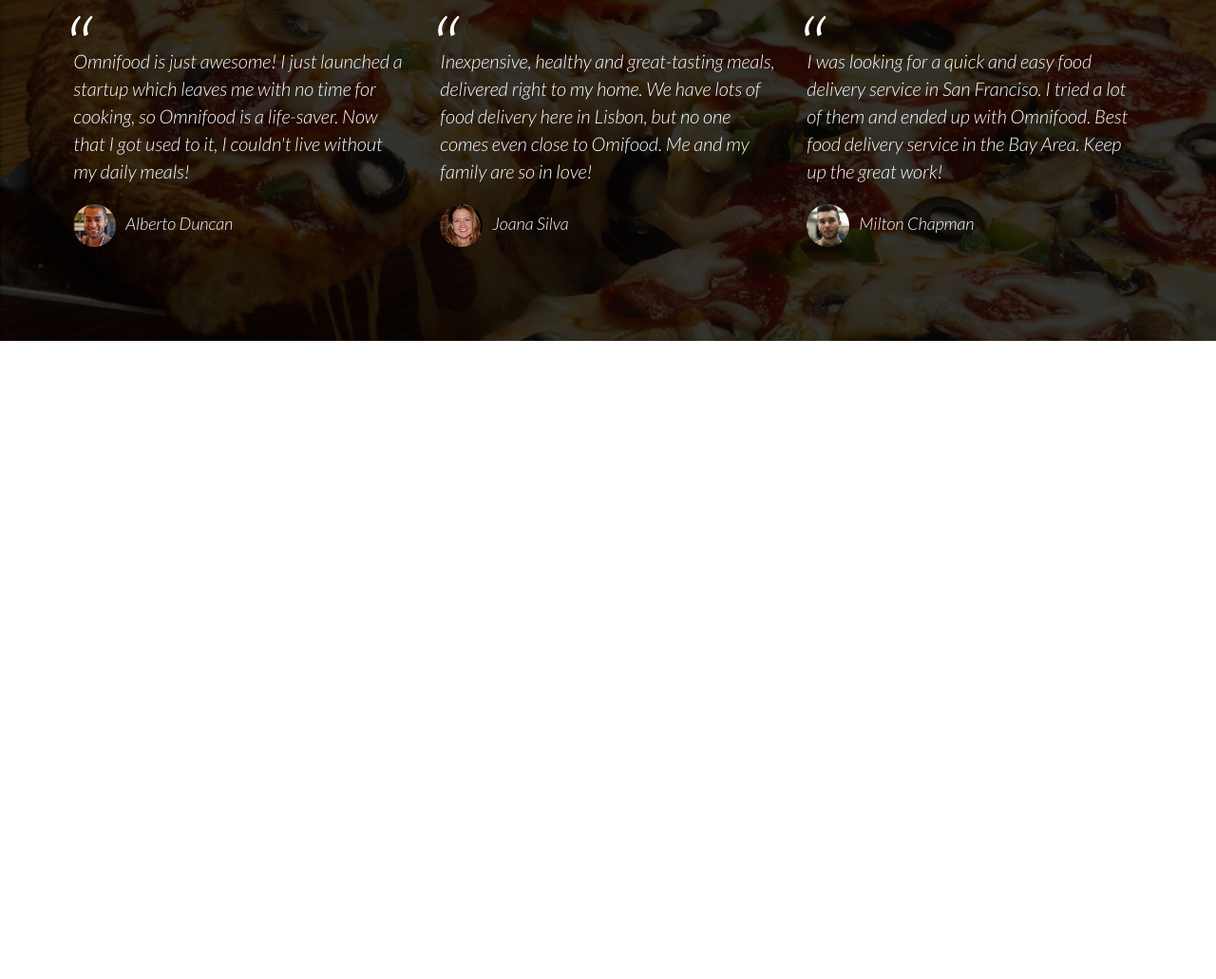
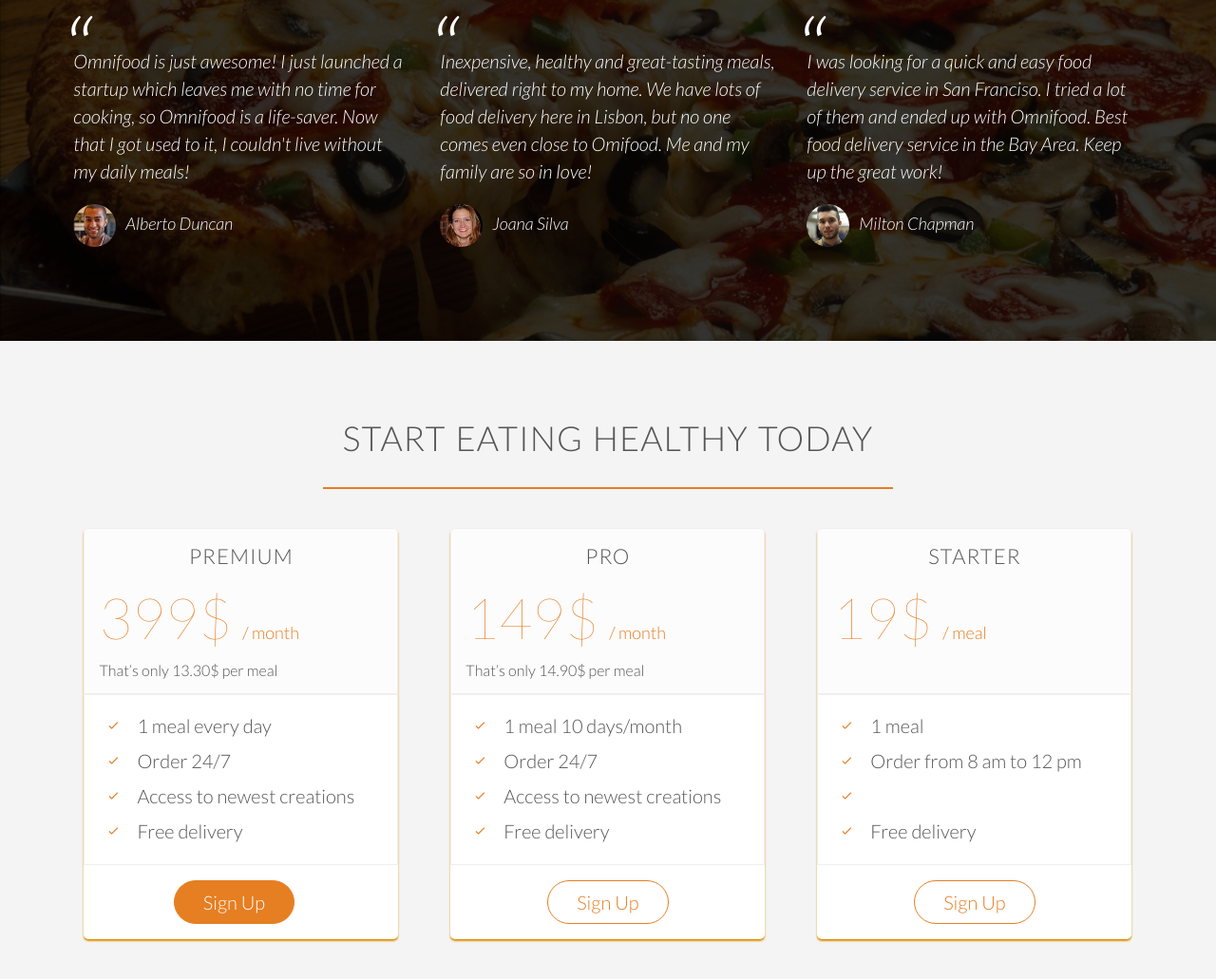
Before and after one commit to johel/omnifood, a plain HTML site: page index.html in a window 1280 px wide. Shown: the part 3511-4542 px from the top of the page at 95% size. Before the commit the page ends 3870 px from the top, so only its background shows below. Drawn offline with Linux system fonts and the light colour scheme; files whose address does not match are found by name.

Commit message:
plans section

```diff
--- a/index.html
+++ b/index.html
@@ -236,11 +236,105 @@
 
         </section>
 
+
+        <section class="section-plans">
+            <div class="row">
+                <h2>Start eating healthy today</h2>
+            </div>
+            <div class="row">
+                <div class="col span-1-of-3">
+                    <div class="plan-box">
+                        <div>
+                            <h3>Premium</h3>
+                            <p class="plan-price">399$ <span>/ month</span></p>
+                            <p class="plan-price-meal">That’s only 13.30$ per meal</p>
+                        </div>
+                        <div>
+                            <ul>
+                                <li><i class="ion-ios-checkmark-empty icon-small"></i>1 meal every day</li>
+                                <li><i class="ion-ios-checkmark-empty icon-small"></i>Order 24/7</li>
+                                <li><i class="ion-ios-checkmark-empty icon-small"></i>Access to newest creations</li>
+                                <li><i class="ion-ios-checkmark-empty icon-small"></i>Free delivery</li>
+                            </ul>
+                        </div>
+                        <div>
+                            <a href="#" class="btn btn-full">Sign Up</a>
+                        </div>
+                    </div>
+                </div>
+                <div class="col span-1-of-3">
+                    <div class="plan-box">
+                        <div>
+                            <h3>Pro</h3>
+                            <p class="plan-price">149$ <span>/ month</span></p>
+                            <p class="plan-price-meal">That’s only 14.90$ per meal</p>
+                        </div>
+                        <div>
+                            <ul>
+                                <li><i class="ion-ios-checkmark-empty icon-small"></i>1 meal 10 days/month</li>
+                                <li><i class="ion-ios-checkmark-empty icon-small"></i>Order 24/7</li>
+                                <li><i class="ion-ios-checkmark-empty icon-small"></i>Access to newest creations</li>
+                                <li><i class="ion-ios-checkmark-empty icon-small"></i>Free delivery</li>
+                            </ul>
+                        </div>
+                        <div>
+                            <a href="#" class="btn btn-ghost">Sign Up</a>
+                        </div>
+                    </div>
+                </div>
+                <div class="col span-1-of-3">
+                    <div class="plan-box">
+                        <div>
+                            <h3>Starter</h3>
+                            <p class="plan-price">19$ <span>/ meal</span></p>
+                            <p class="plan-price-meal">&nbsp</p>
+                        </div>
+                        <div>
+                            <ul>
+                                <li><i class="ion-ios-checkmark-empty icon-small"></i>1 meal</li>
+                                <li><i class="ion-ios-checkmark-empty icon-small"></i>Order from 8 am to 12 pm</li>
+                                <li><i class="ion-ios-checkmark-empty icon-small"></i></li>
+                                <li><i class="ion-ios-checkmark-empty icon-small"></i>Free delivery</li>
+                            </ul>
+                        </div>
+                        <div>
+                            <a href="#" class="btn btn-ghost">Sign Up</a>
+                        </div>
+                    </div>
+                </div>
+
+            </div>
+        </section>
+
     </body>
 
 </html>
 
 <!--
+Title: Start eating healthy today
+
+Plan 1: Premium
+399$ per month
+That’s only 13.30$ per meal
+1 meal every day
+Order 24/7
+Access to newest creations
+Free delivery
 
 
+Plan 2: Pro
+149$ per month
+That’s only 14.90$ per meal
+1 meal 10 days/month
+Order 24/7
+Access to newest creations
+Free delivery
+
+
+Plan 3: Starter
+19$ per meal
+1 meal
+Order from 8 am to 12 pm
+Free delivery
+
 -->
--- a/resources/css/style.css
+++ b/resources/css/style.css
@@ -354,8 +354,8 @@ a:active{
     margin-right: 30px;
 }
 
-.btn-app{
-    border:0;
+.btn-app:link, .btn-app:visited{
+    border-bottom:1px solid transparent;
 }
 
 .btn-app img{
@@ -428,3 +428,61 @@ cite img{
     vertical-align: middle;
     margin-right:10px;
 }
+
+/*-----------------------------------------------------------------------------*/
+/* PLANS */
+/*-----------------------------------------------------------------------------*/
+
+.section-plans{
+    background-color: #f4f4f4;
+}
+
+.plan-box{
+    background-color:#fff;
+    border-radius:5px;
+    width:90%;
+    margin-left:5%;
+    box-shadow: 0px 2px 2px #de9000;
+}
+
+.plan-box div{
+    padding:15px;
+    border: 1px solid #efefef;
+}
+
+.plan-box div:first-child{
+    background-color: #fcfcfc;
+    border-top-left-radius: 5px;
+    border-top-right-radius: 5px;
+}
+
+.plan-box div:last-child{
+    text-align: center;
+    border: 1px solid transparent;
+}
+
+.plan-box ul{
+    list-style: none;
+}
+
+.plan-box ul li{
+    padding:5px 0;
+
+}
+
+.plan-price{
+    font-size:300%;
+    margin-bottom: 10px;
+    font-weight: 100;
+    color:#e67e22;
+}
+
+.plan-price span{
+    font-size:30%;
+    font-weight:300;
+
+}
+
+.plan-price-meal{
+    font-size:80%;
+}
```
